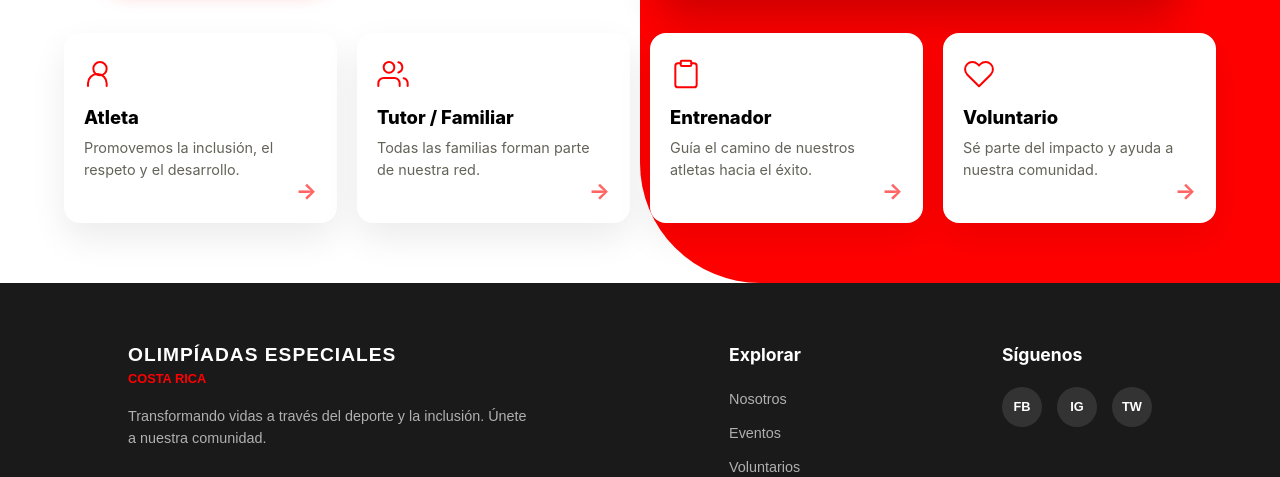
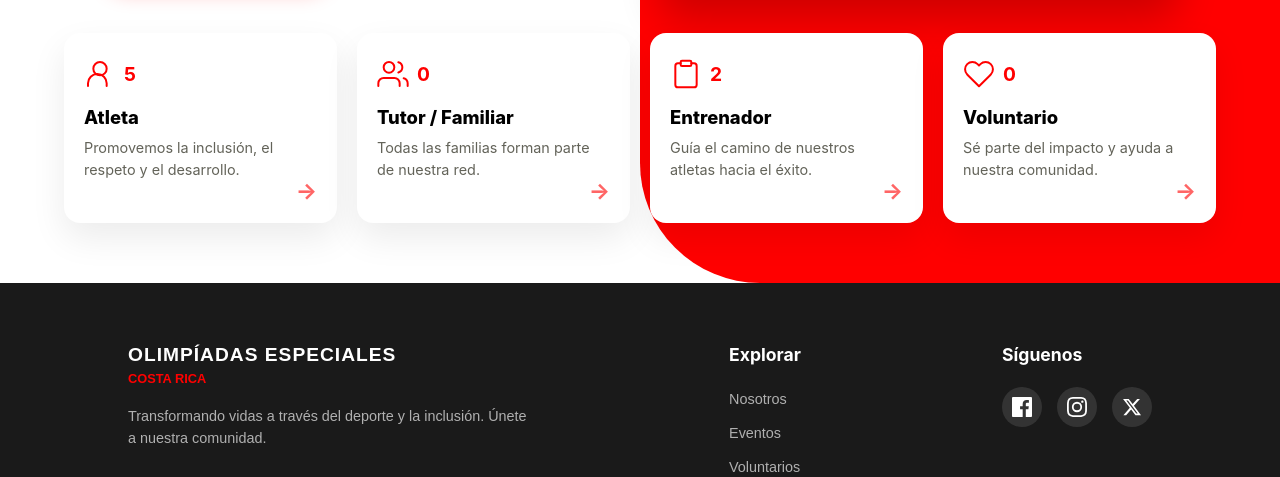
Before and after one commit to Carlosfwd86/OlimpiadasEspeciales_CostaRica, a React (Vite) app in the folder Olimpiadas_Especiales/: page / in a window 1280 px wide. Shown: the part 644-1121 px from the top of the page. Built offline with nearby package versions, Linux system fonts and the light colour scheme; no server answers; data requests are answered from the project's data file.

Commit message:
arregle iconos he hice direccion para facebook

```diff
--- a/Olimpiadas_Especiales/src/components/Footer.jsx
+++ b/Olimpiadas_Especiales/src/components/Footer.jsx
@@ -5,7 +5,11 @@
 
   // VERDE: Función para navegar a redes sociales
   const abrirRedSocial = (red) => {
-    console.log("Abriendo: " + red);
+    if (red === 'Facebook') {
+      window.open('https://www.facebook.com/OlimpiadasEspecialesCR', '_blank');
+    } else {
+      console.log("Abriendo: " + red);
+    }
   };
 
   // VERDE: Función para ir a secciones legales
@@ -43,9 +47,21 @@
         <div className="footer_sociales">
           <h4 className="footer_h4">Síguenos</h4>
           <div className="iconos_contenedor">
-            <div className="icono_circulo" onClick={() => abrirRedSocial('Facebook')}>FB</div>
-            <div className="icono_circulo" onClick={() => abrirRedSocial('Instagram')}>IG</div>
-            <div className="icono_circulo" onClick={() => abrirRedSocial('Twitter')}>TW</div>
+            <div className="icono_circulo" onClick={() => abrirRedSocial('Facebook')} style={{ cursor: 'pointer', display: 'flex', alignItems: 'center', justifyContent: 'center' }}>
+              <svg xmlns="http://www.w3.org/2000/svg" width="20" height="20" fill="currentColor" viewBox="0 0 24 24">
+                <path d="M22.675 0h-21.35C.597 0 0 .597 0 1.325v21.351C0 23.403.597 24 1.325 24H12.82v-9.294H9.692v-3.622h3.128V8.413c0-3.1 1.893-4.788 4.659-4.788 1.325 0 2.463.099 2.795.143v3.24l-1.918.001c-1.504 0-1.795.715-1.795 1.763v2.313h3.587l-.467 3.622h-3.12V24h6.116c.73 0 1.323-.597 1.323-1.324V1.325C24 .597 23.403 0 22.675 0z"/>
+              </svg>
+            </div>
+            <div className="icono_circulo" onClick={() => abrirRedSocial('Instagram')} style={{ cursor: 'pointer', display: 'flex', alignItems: 'center', justifyContent: 'center' }}>
+              <svg xmlns="http://www.w3.org/2000/svg" width="20" height="20" fill="currentColor" viewBox="0 0 24 24">
+                <path d="M12 2.163c3.204 0 3.584.012 4.85.07 3.252.148 4.771 1.691 4.919 4.919.058 1.265.069 1.645.069 4.849 0 3.205-.012 3.584-.069 4.849-.149 3.225-1.664 4.771-4.919 4.919-1.266.058-1.644.07-4.85.07-3.204 0-3.584-.012-4.849-.07-3.26-.149-4.771-1.699-4.919-4.92-.058-1.265-.07-1.644-.07-4.849 0-3.204.013-3.583.07-4.849.149-3.227 1.664-4.771 4.919-4.919 1.266-.057 1.645-.069 4.849-.069zM12 0C8.741 0 8.333.014 7.053.072 2.695.272.273 2.69.073 7.052.014 8.333 0 8.741 0 12c0 3.259.014 3.668.072 4.948.2 4.358 2.618 6.78 6.98 6.98C8.333 23.986 8.741 24 12 24c3.259 0 3.668-.014 4.948-.072 4.354-.2 6.782-2.618 6.979-6.98.059-1.28.073-1.689.073-4.948 0-3.259-.014-3.667-.072-4.947-.196-4.354-2.617-6.78-6.979-6.98C15.668.014 15.259 0 12 0zm0 5.838a6.162 6.162 0 100 12.324 6.162 6.162 0 000-12.324zM12 16a4 4 0 110-8 4 4 0 010 8zm6.406-11.845a1.44 1.44 0 100 2.881 1.44 1.44 0 000-2.881z"/>
+              </svg>
+            </div>
+            <div className="icono_circulo" onClick={() => abrirRedSocial('Twitter')} style={{ cursor: 'pointer', display: 'flex', alignItems: 'center', justifyContent: 'center' }}>
+              <svg xmlns="http://www.w3.org/2000/svg" width="20" height="20" fill="currentColor" viewBox="0 0 24 24">
+                <path d="M18.244 2.25h3.308l-7.227 8.26 8.502 11.24H16.17l-5.214-6.817L4.99 21.75H1.68l7.73-8.835L1.254 2.25H8.08l4.713 6.231zm-1.161 17.52h1.833L7.084 4.126H5.117z"/>
+              </svg>
+            </div>
           </div>
         </div>
       </div>
--- a/Olimpiadas_Especiales/src/components/Home.jsx
+++ b/Olimpiadas_Especiales/src/components/Home.jsx
@@ -1,6 +1,10 @@
-import React from 'react';
+import React, { useState, useEffect } from 'react';
 import { useNavigate } from 'react-router-dom';
 import '../styles/Home.css';
+import { getAtletas } from '../services/ServicesAtletas';
+import { getTutores } from '../services/ServicesTutores';
+import { getEntrenadores } from '../services/ServicesEntrenadores';
+import { getVoluntarios } from '../services/ServicesVoluntarios';
 
 const Home = () => {
 
@@ -10,6 +14,35 @@
 
     const manejarUnete = () => navegar('/formulario?rol=atleta');
     const manejarConoceMas = () => console.log('Conocer más...');
+
+    const [counts, setCounts] = useState({
+        atletas: 0,
+        tutores: 0,
+        entrenadores: 0,
+        voluntarios: 0
+    });
+
+    useEffect(() => {
+        const fetchCounts = async () => {
+            try {
+                const [atletas, tutores, entrenadores, voluntarios] = await Promise.all([
+                    getAtletas().catch(() => []),
+                    getTutores().catch(() => []),
+                    getEntrenadores().catch(() => []),
+                    getVoluntarios().catch(() => [])
+                ]);
+                setCounts({
+                    atletas: atletas.length || 0,
+                    tutores: tutores.length || 0,
+                    entrenadores: entrenadores.length || 0,
+                    voluntarios: voluntarios.length || 0
+                });
+            } catch (error) {
+                console.error("Error obteniendo la cantidad de usuarios:", error);
+            }
+        };
+        fetchCounts();
+    }, []);
 
     return (
         <section className="contenedor_hero_principal">
@@ -50,11 +83,12 @@
 
                 {/* 1. Tarjeta Atleta */}
                 <div className="tarjeta_info" onClick={() => irAFormulario('atleta')} style={{ cursor: 'pointer' }}>
-                    <div className="icono_tarjeta">
+                    <div className="icono_tarjeta" style={{ display: 'flex', alignItems: 'center', gap: '8px' }}>
                         <svg viewBox="0 0 24 24" width="32" height="32" stroke="currentColor" strokeWidth="1.5" fill="none" strokeLinecap="round" strokeLinejoin="round">
                             <circle cx="12" cy="8" r="5" />
                             <path d="M3 21v-2a7 7 0 0 1 14 0v2" />
                         </svg>
+                        <span style={{ fontSize: '1.2rem', fontWeight: 'bold' }}>{counts.atletas}</span>
                     </div>
                     <div className="texto_tarjeta">
                         <h4>Atleta</h4>
@@ -65,13 +99,14 @@
 
                 {/* 2. Tarjeta Familiar */}
                 <div className="tarjeta_info" onClick={() => irAFormulario('tutor')} style={{ cursor: 'pointer' }}>
-                    <div className="icono_tarjeta">
+                    <div className="icono_tarjeta" style={{ display: 'flex', alignItems: 'center', gap: '8px' }}>
                         <svg viewBox="0 0 24 24" width="32" height="32" stroke="currentColor" strokeWidth="1.5" fill="none" strokeLinecap="round" strokeLinejoin="round">
                             <path d="M17 21v-2a4 4 0 0 0-4-4H5a4 4 0 0 0-4 4v2" />
                             <circle cx="9" cy="7" r="4" />
                             <path d="M23 21v-2a4 4 0 0 0-3-3.87" />
                             <path d="M16 3.13a4 4 0 0 1 0 7.75" />
                         </svg>
+                        <span style={{ fontSize: '1.2rem', fontWeight: 'bold' }}>{counts.tutores}</span>
                     </div>
                     <div className="texto_tarjeta">
                         <h4>Tutor / Familiar</h4>
@@ -82,11 +117,12 @@
 
                 {/* 3. Tarjeta Entrenador */}
                 <div className="tarjeta_info" onClick={() => irAFormulario('entrenador')} style={{ cursor: 'pointer' }}>
-                    <div className="icono_tarjeta">
+                    <div className="icono_tarjeta" style={{ display: 'flex', alignItems: 'center', gap: '8px' }}>
                         <svg viewBox="0 0 24 24" width="32" height="32" stroke="currentColor" strokeWidth="1.5" fill="none" strokeLinecap="round" strokeLinejoin="round">
                             <path d="M16 4h2a2 2 0 0 1 2 2v14a2 2 0 0 1-2 2H6a2 2 0 0 1-2-2V6a2 2 0 0 1 2-2h2" />
                             <rect x="8" y="2" width="8" height="4" rx="1" ry="1" />
                         </svg>
+                        <span style={{ fontSize: '1.2rem', fontWeight: 'bold' }}>{counts.entrenadores}</span>
                     </div>
                     <div className="texto_tarjeta">
                         <h4>Entrenador</h4>
@@ -97,10 +133,11 @@
 
                 {/* 4. Tarjeta Voluntario */}
                 <div className="tarjeta_info" onClick={() => irAFormulario('voluntario')} style={{ cursor: 'pointer' }}>
-                    <div className="icono_tarjeta">
+                    <div className="icono_tarjeta" style={{ display: 'flex', alignItems: 'center', gap: '8px' }}>
                         <svg viewBox="0 0 24 24" width="32" height="32" stroke="currentColor" strokeWidth="1.5" fill="none" strokeLinecap="round" strokeLinejoin="round">
                             <path d="M20.84 4.61a5.5 5.5 0 0 0-7.78 0L12 5.67l-1.06-1.06a5.5 5.5 0 0 0-7.78 7.78l1.06 1.06L12 21.23l7.78-7.78 1.06-1.06a5.5 5.5 0 0 0 0-7.78z" />
                         </svg>
+                        <span style={{ fontSize: '1.2rem', fontWeight: 'bold' }}>{counts.voluntarios}</span>
                     </div>
                     <div className="texto_tarjeta">
                         <h4>Voluntario</h4>
--- a/Olimpiadas_Especiales/src/components/Navbar.jsx
+++ b/Olimpiadas_Especiales/src/components/Navbar.jsx
@@ -34,7 +34,7 @@
   const irAVoluntarios = () => navegar("/voluntarios");
   const irAContacto = () => navegar("/contacto");
   const irALogin = () => navegar("/login");
-  const irARegistro = () => console.log("Registro");
+  const irARegistro = () => navegar("/formulario");
   const irAPanelAdmin = () => navegar("/admin");
 
   const cerrarSesion = () => {
```
Also changed, not shown: Olimpiadas_Especiales/src/components/Contacto.jsx (+20 -8 lines).
